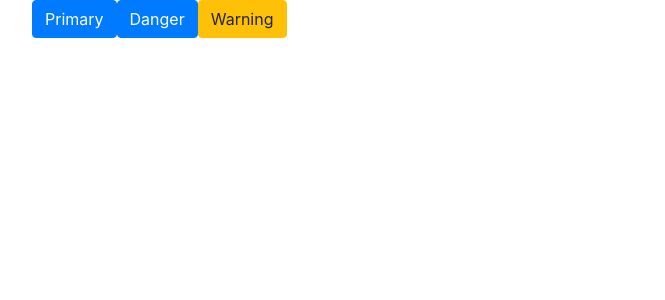
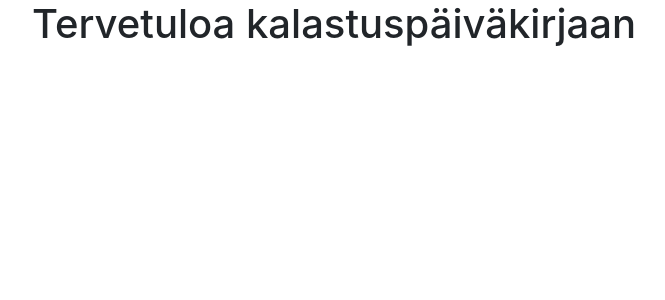
Before and after one commit to TrellixVulnTeam/KalastajanKirja_4QG5, an Angular app: page / in a window 1280 px wide. Shown: the top 300 px of the page, without its empty margins (128-793 px from the left). Built offline with nearby package versions, Linux system fonts and the light colour scheme.

Commit message:
add muokkaa app-component otsikko

```diff
--- a/src/app/app.component.html
+++ b/src/app/app.component.html
@@ -1,3 +1 @@
-<button type="button" class="btn btn-primary">Primary</button>
-<button type="button" class="btn btn-primary">Danger</button>
-<button type="button" class="btn btn-warning">Warning</button>
+<h1>Tervetuloa kalastuspäiväkirjaan</h1>
--- a/src/app/lisaa-tapahtuma/lisaa-tapahtuma.component.css
+++ b/src/app/lisaa-tapahtuma/lisaa-tapahtuma.component.css
@@ -0,0 +1,4 @@
+h1 {
+  color: black;
+  font: arial;
+}
--- a/src/app/lisaa-tapahtuma/lisaa-tapahtuma.component.html
+++ b/src/app/lisaa-tapahtuma/lisaa-tapahtuma.component.html
@@ -1 +1 @@
-<p>lisaa-tapahtuma works!</p>
+<h1>Lisää tapahtuma</h1>
```
